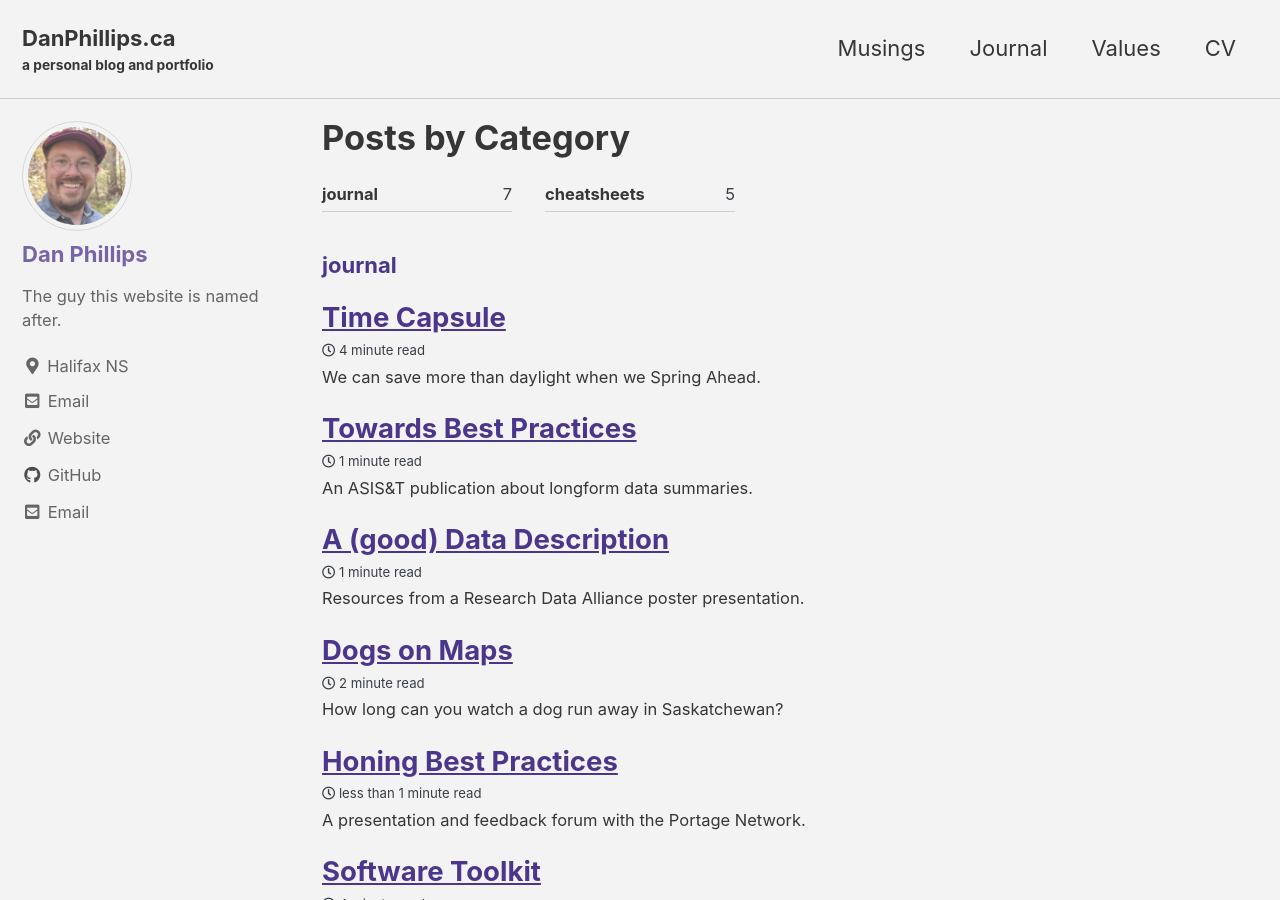
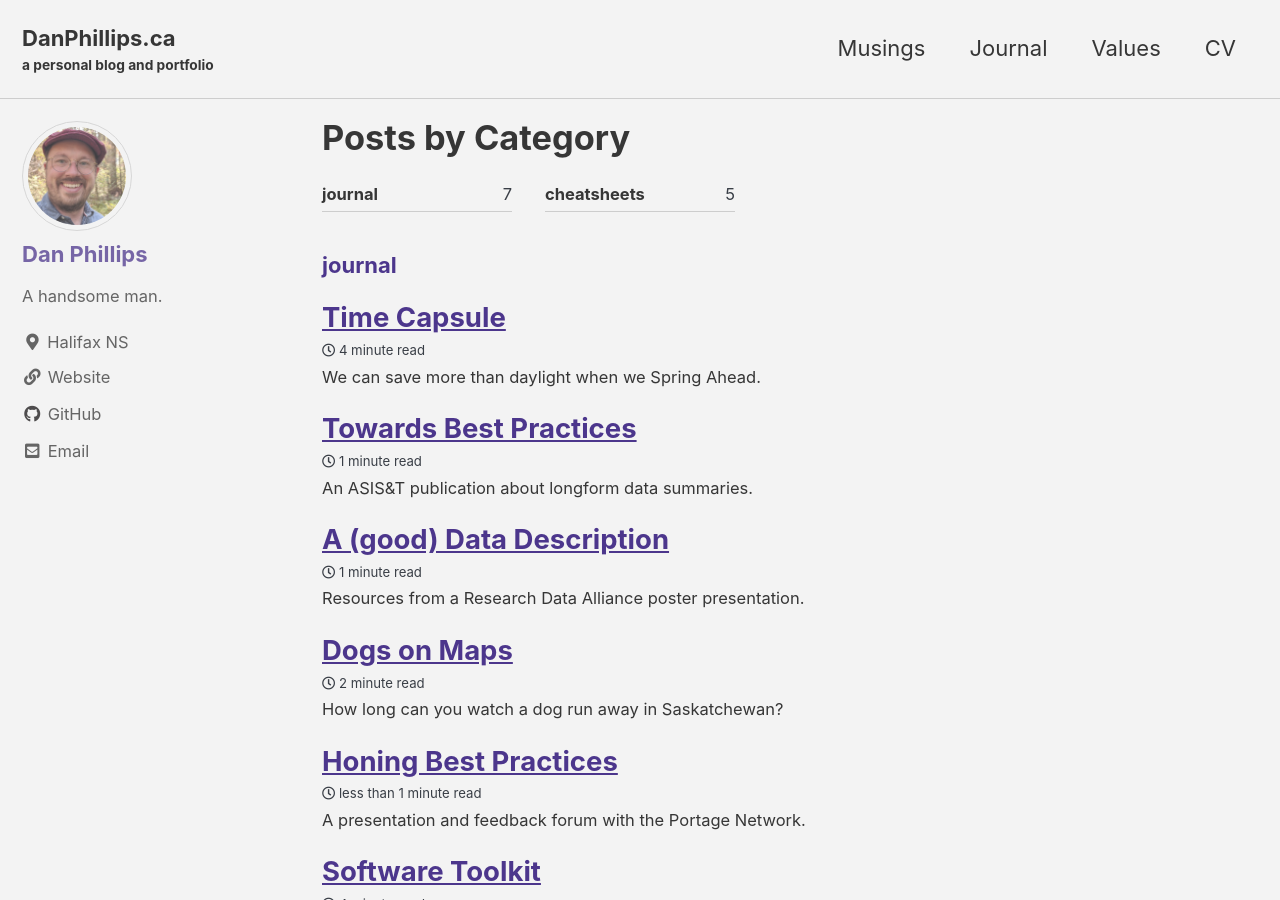
Before and after one commit to danphillips-ca/danphillips-ca.github.io, a Jekyll site: the page built from all_collections/_pages/category-archive.md, in a window 1280 px wide and 900 px high. Built offline with Jekyll 4.4.1, drawn with Linux system fonts in a browser that asks for light colours; cached includes are drawn as plain includes.

Commit message:
updated config

```diff
--- a/_config.yml
+++ b/_config.yml
@@ -106,16 +106,13 @@ analytics:
 author:
   name             : "Dan Phillips"
   avatar           : /assets/images/dan-profilephoto.png # path of avatar image, e.g. "/assets/images/bio-photo.jpg"
-  bio              : "The guy this website is named after."
+  bio              : "A handsome man."
   location         : "Halifax NS"
   email            : dan@danphillips.ca
   links:
-    - label: "Email"
-      icon: "fas fa-fw fa-envelope-square"
-      url: "dan@danphillips.ca"
     - label: "Website"
       icon: "fas fa-fw fa-link"
-      url: "danphillips.ca"
+      url: "http://danphillips.ca"
     - label: "GitHub"
       icon: "fab fa-fw fa-github"
       url: "https://github.com/danphillips-ca"
@@ -171,11 +168,6 @@ collections_dir: all_collections
 collections:
   musings:
     output: false #no output needed if treated as a microblog with no links.
-  journal:
-    output: true
-    url: /:collection/:title
-  cheatsheets:
-    output: true
 
 # Conversion
 markdown: kramdown
```
